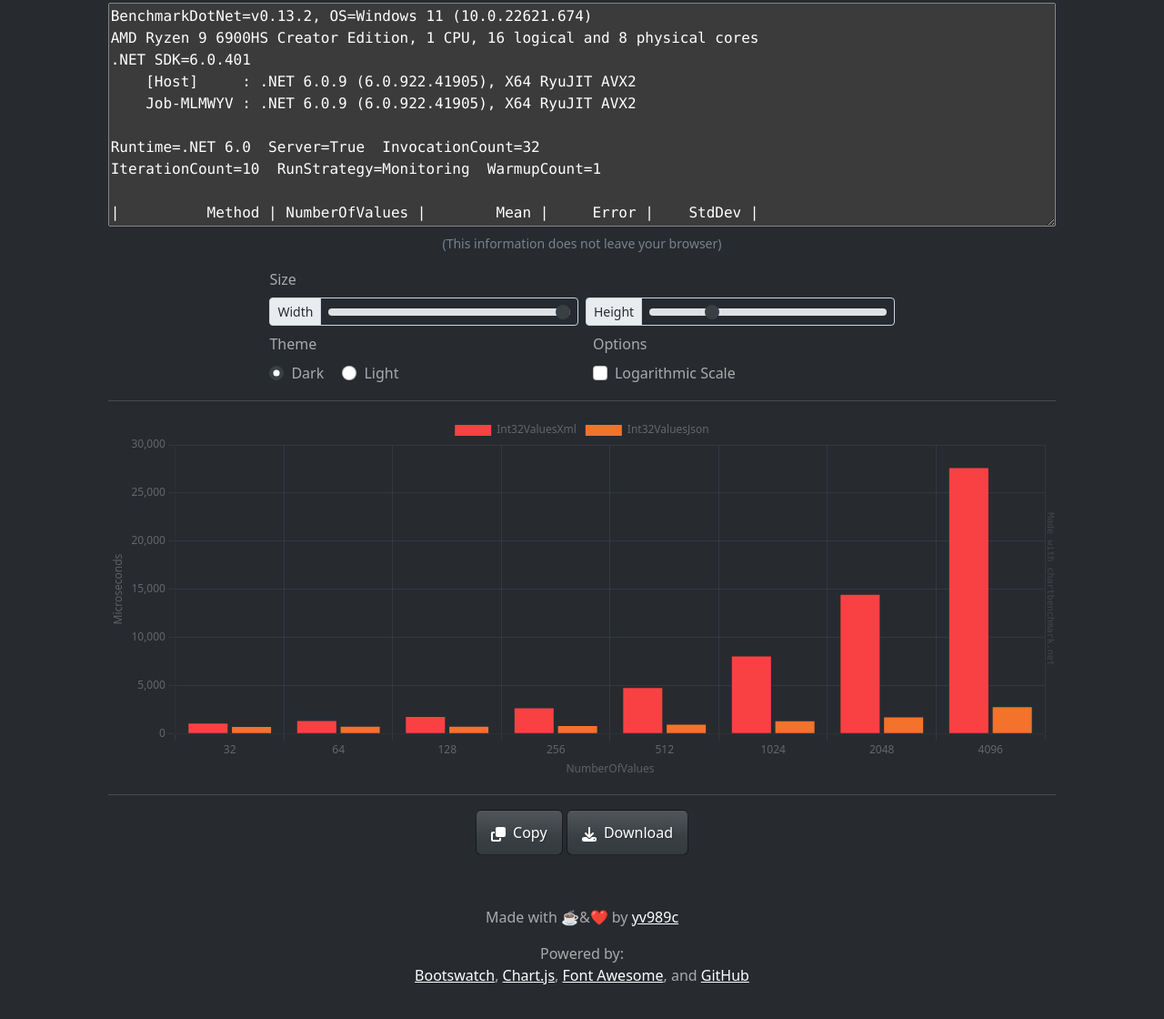
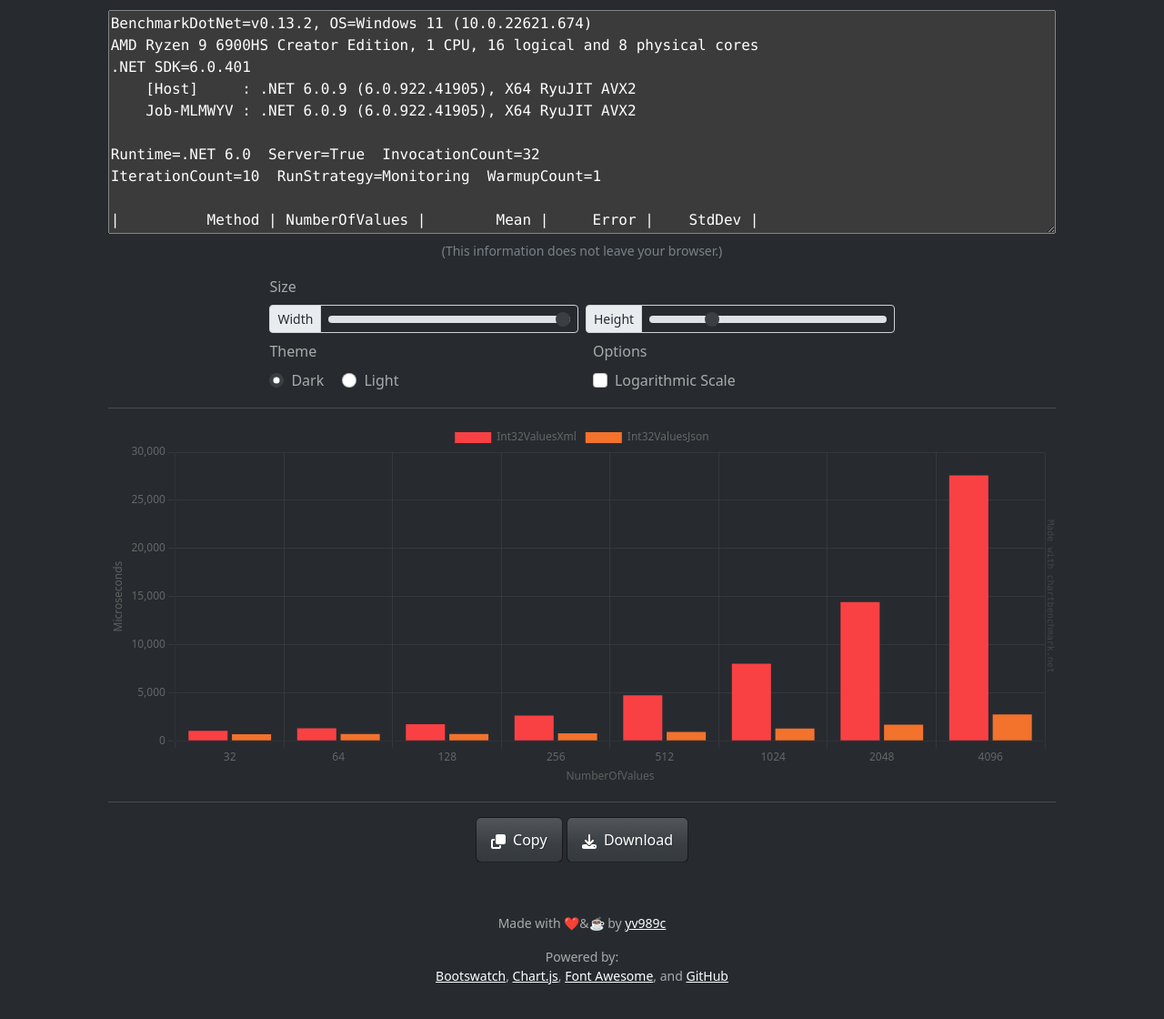
Before and after one commit to yv989c/ChartsForBenchmarkDotNet, a plain HTML site: page index.html in a window 1280 px wide. Shown: the part 110-1230 px from the top of the page at 91% size. Drawn offline with nearby package versions, Linux system fonts and the light colour scheme.

Commit message:
feat: adds BMC widget and better styling

```diff
--- a/index.html
+++ b/index.html
@@ -28,12 +28,12 @@
         h1 svg {
             width: 3rem;
             height: 3rem;
-            fill: #F94144;
+            fill: #f94144;
         }
     </style>
 </head>
 
-<body class="my-2">
+<body class="mt-3 mb-5">
     <div class="container-fluid">
         <main class="mb-5">
             <div class="row">
@@ -52,7 +52,7 @@
                         </div>
                     </div>
                     <div class="row">
-                        <div class="col mb-3">
+                        <div class="col">
                             <textarea name="" id="resultsInput" rows="10" class="w-100 font-monospace text-nowrap"
                                 autocomplete="off" spellcheck="false">
 BenchmarkDotNet=v0.13.2, OS=Windows 11 (10.0.22621.674)
@@ -82,10 +82,10 @@ IterationCount=10  RunStrategy=Monitoring  WarmupCount=1
 | Int32ValuesJson |           2048 |  1,673.8 us |  93.54 us |  61.87 us |
 |  Int32ValuesXml |           4096 | 27,582.6 us | 249.89 us | 165.29 us |
 | Int32ValuesJson |           4096 |  2,732.6 us | 259.02 us | 171.33 us |
-                        </textarea>
-                            <div class="text-center">
-                                <small class="text-muted">(This information does not leave your browser)</small>
-                            </div>
+                            </textarea>
+                            <p class="text-center">
+                                <small class="text-muted">(This information does not leave your browser.)</small>
+                            </p>
                         </div>
                     </div>
                     <div class="row">
@@ -164,13 +164,13 @@ IterationCount=10  RunStrategy=Monitoring  WarmupCount=1
                 </div>
             </div>
         </main>
-        <footer class="text-center">
+        <footer class="text-center small">
             <p>
-                Made with ☕&❤️ by <a href="https://github.com/yv989c" target="_blank">yv989c</a>
+                Made with ❤️&☕ by <a href="https://github.com/yv989c" target="_blank">yv989c</a>
             </p>
             <p>
                 Powered by:<br><a href="https://bootswatch.com/" target="_blank">Bootswatch</a>,
-                <a href="https://www.chartjs.org/" target="_blank">Chart.js</a>,
+                <a href="https://www.chartjs.org/" target="_blank">Chart.js</a>,<br class="d-sm-none">
                 <a href="https://fontawesome.com/" target="_blank">Font Awesome</a>,
                 and <a href="https://github.com/yv989c/ChartsForBenchmarkDotNet" target="_blank">GitHub</a>
             </p>
@@ -182,6 +182,10 @@ IterationCount=10  RunStrategy=Monitoring  WarmupCount=1
         crossorigin="anonymous" referrerpolicy="no-referrer"></script>
 
     <script src="js/app.js"></script>
+
+    <script data-name="BMC-Widget" data-cfasync="false" src="https://cdnjs.buymeacoffee.com/1.0.0/widget.prod.min.js"
+        data-id="yv989c" data-description="Support me on Buy me a coffee!" data-message="" data-color="#f94144"
+        data-position="Right" data-x_margin="18" data-y_margin="18"></script>
 </body>
 
 </html>
```
